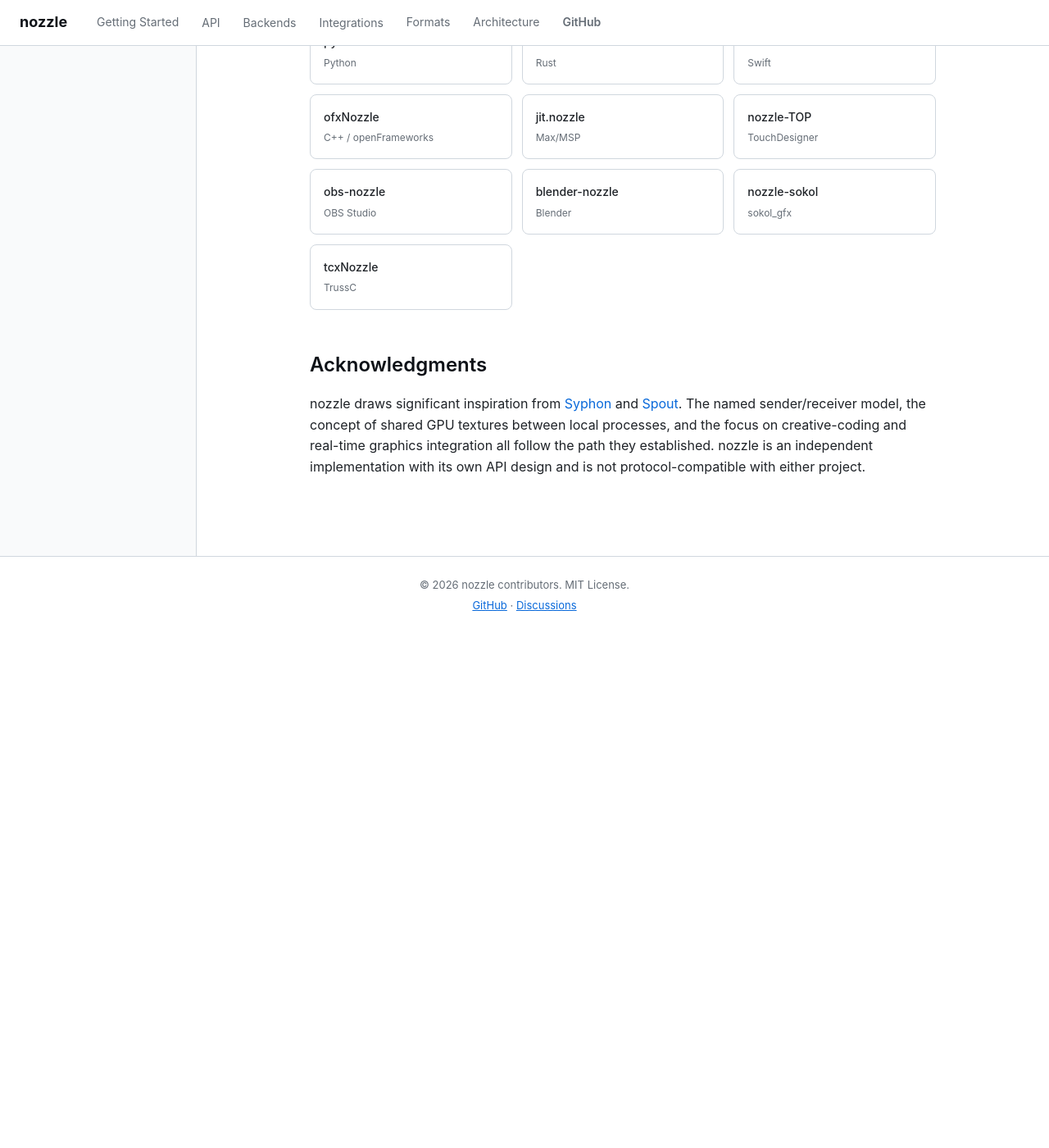
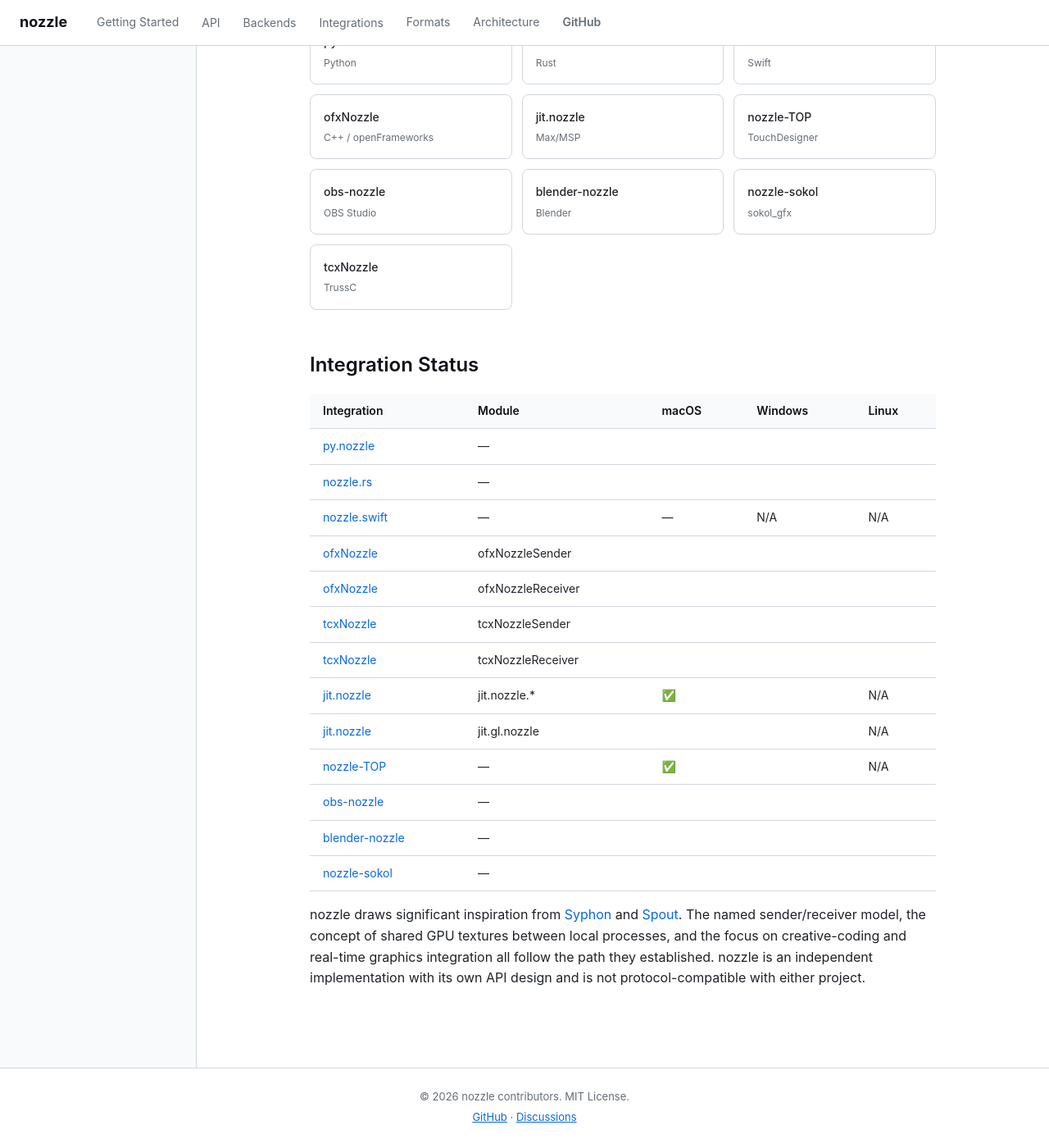
Before and after one commit to nozzle-io/.github, a Jekyll site: the page built from index.md, in a window 1280 px wide and 1400 px high, scrolled down 1751 px. Shown: the whole window at 82% size. Built offline with Jekyll 4.4.1, drawn with Linux system fonts in a browser that asks for light colours; before the commit the page ends 2528 px from its top, so only the background shows below that.

Commit message:
add integration status table to GitHub Pages index

```diff
--- a/index.md
+++ b/index.md
@@ -109,6 +109,27 @@ auto info = frame.info();
   <a href="integrations/trussc.html">tcxNozzle<span class="lang">TrussC</span></a>
 </div>
 
-<h2>Acknowledgments</h2>
+<h2>Integration Status</h2>
+
+<table>
+  <thead>
+    <tr><th>Integration</th><th>Module</th><th>macOS</th><th>Windows</th><th>Linux</th></tr>
+  </thead>
+  <tbody>
+    <tr><td><a href="https://github.com/nozzle-io/py.nozzle">py.nozzle</a></td><td>—</td><td></td><td></td><td></td></tr>
+    <tr><td><a href="https://github.com/nozzle-io/nozzle.rs">nozzle.rs</a></td><td>—</td><td></td><td></td><td></td></tr>
+    <tr><td><a href="https://github.com/nozzle-io/nozzle.swift">nozzle.swift</a></td><td>—</td><td>—</td><td>N/A</td><td>N/A</td></tr>
+    <tr><td><a href="https://github.com/nozzle-io/ofxNozzle">ofxNozzle</a></td><td>ofxNozzleSender</td><td></td><td></td><td></td></tr>
+    <tr><td><a href="https://github.com/nozzle-io/ofxNozzle">ofxNozzle</a></td><td>ofxNozzleReceiver</td><td></td><td></td><td></td></tr>
+    <tr><td><a href="https://github.com/nozzle-io/tcxNozzle">tcxNozzle</a></td><td>tcxNozzleSender</td><td></td><td></td><td></td></tr>
+    <tr><td><a href="https://github.com/nozzle-io/tcxNozzle">tcxNozzle</a></td><td>tcxNozzleReceiver</td><td></td><td></td><td></td></tr>
+    <tr><td><a href="https://github.com/nozzle-io/jit.nozzle">jit.nozzle</a></td><td>jit.nozzle.*</td><td>✅</td><td></td><td>N/A</td></tr>
+    <tr><td><a href="https://github.com/nozzle-io/jit.nozzle">jit.nozzle</a></td><td>jit.gl.nozzle</td><td></td><td></td><td>N/A</td></tr>
+    <tr><td><a href="https://github.com/nozzle-io/nozzle-TOP">nozzle-TOP</a></td><td>—</td><td>✅</td><td></td><td>N/A</td></tr>
+    <tr><td><a href="https://github.com/nozzle-io/obs-nozzle">obs-nozzle</a></td><td>—</td><td></td><td></td><td></td></tr>
+    <tr><td><a href="https://github.com/nozzle-io/blender-nozzle">blender-nozzle</a></td><td>—</td><td></td><td></td><td></td></tr>
+    <tr><td><a href="https://github.com/nozzle-io/nozzle-sokol">nozzle-sokol</a></td><td>—</td><td></td><td></td><td></td></tr>
+  </tbody>
+</table>
 
 <p>nozzle draws significant inspiration from <a href="https://syphon.info/">Syphon</a> and <a href="http://spout.zeal.co/">Spout</a>. The named sender/receiver model, the concept of shared GPU textures between local processes, and the focus on creative-coding and real-time graphics integration all follow the path they established. nozzle is an independent implementation with its own API design and is not protocol-compatible with either project.</p>
```
